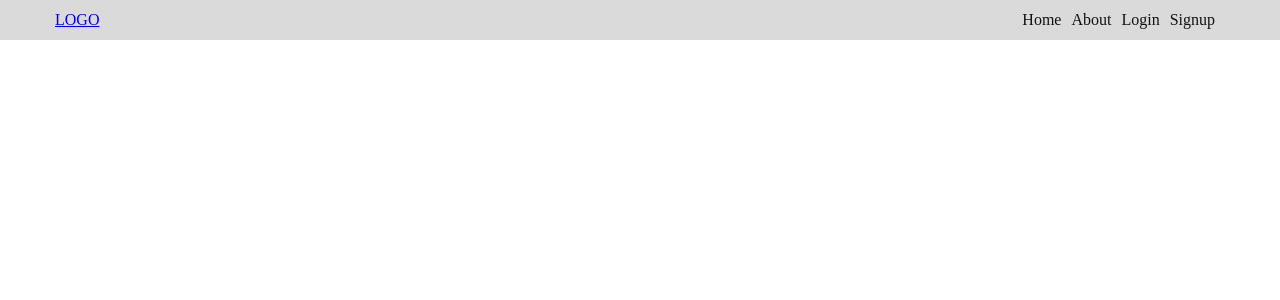
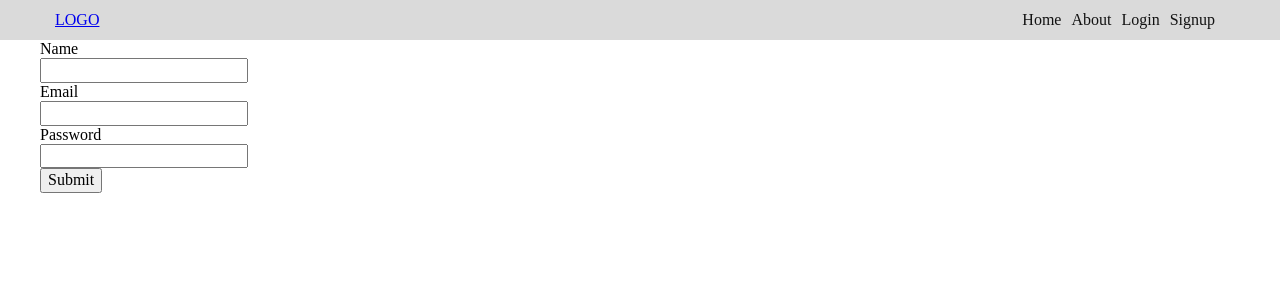
Before and after one commit to binaya-khadka/pet-adoption, a React (Vite) app in the folder client/: page /signup in a window 1280 px wide. Shown: the top 300 px of the page. Built offline with nearby package versions, Linux system fonts and the light colour scheme.

Commit message:
login and signup form created

```diff
--- /dev/null
+++ b/client/src/app/screens/auth/index.ts
@@ -0,0 +1,2 @@
+export { Login } from './login/login'
+export { Signup } from './signup/signup'
--- /dev/null
+++ b/client/src/app/screens/auth/login/login.tsx
@@ -0,0 +1,53 @@
+import { Nav } from "../../../components"
+import { useForm, Controller } from 'react-hook-form'
+import { userValidationSchema } from "../../../../validationSchemas"
+import { z } from 'zod'
+import { zodResolver } from '@hookform/resolvers/zod'
+
+type ILoginDTO = z.infer<typeof userValidationSchema.login>;
+
+export const Login = () => {
+
+  const { control, handleSubmit, formState: { errors } } = useForm<ILoginDTO>({
+    defaultValues: {
+      email: '',
+      password: ''
+    },
+    resolver: zodResolver(userValidationSchema.login)
+  })
+
+  const onSubmit = ({ email, password }: { email: string, password: string }) => {
+    console.log({ email, password })
+  }
+
+  return (
+    <>
+      <Nav />
+      <div style={{ maxWidth: 1200, margin: 'auto' }}>
+        <form onSubmit={handleSubmit(onSubmit)}>
+          <div>
+            <div>Email</div>
+            <Controller
+              name="email"
+              control={control}
+              render={({ field }) => <input {...field} />}
+            />
+            <div style={{ color: 'tomato' }}>{errors?.email?.message}</div>
+          </div>
+          <div>
+            <div>Password</div>
+            <Controller
+              name="password"
+              control={control}
+              render={({ field }) => <input type="password" {...field} />}
+            />
+            <div style={{ color: 'tomato' }}>{errors?.password?.message}</div>
+          </div>
+          <div>
+            <input type="submit" value="Submit" />
+          </div>
+        </form>
+      </div>
+    </>
+  )
+}
--- /dev/null
+++ b/client/src/app/screens/auth/signup/signup.tsx
@@ -0,0 +1,67 @@
+import * as z from 'zod'
+import { Nav } from "../../../components"
+import { useForm, Controller } from 'react-hook-form'
+import { zodResolver } from '@hookform/resolvers/zod'
+import { userValidationSchema } from '../../../../validationSchemas'
+
+type ISignupDTO = z.infer<typeof userValidationSchema.signup>;
+
+export const Signup = () => {
+
+  const { control, handleSubmit, formState: { errors } } = useForm<ISignupDTO>({
+    defaultValues: {
+      email: '',
+      password: ''
+    },
+    resolver: zodResolver(userValidationSchema.signup)
+  })
+
+  const onSubmit = ({ name, email, password }: { name: string, email: string, password: string }) => {
+    console.log({
+      name,
+      email,
+      password
+    })
+  }
+
+  return (
+    <>
+      <Nav />
+      <div style={{ maxWidth: 1200, margin: 'auto' }}>
+        <form onSubmit={handleSubmit(onSubmit)}>
+          <div>
+            <div>Name</div>
+            <Controller
+              name="name"
+              control={control}
+              defaultValue=""
+              render={({ field }) => <input {...field} />}
+            />
+            <div style={{color: 'tomato'}}>{errors?.name?.message}</div>
+          </div>
+          <div>
+            <div>Email</div>
+            <Controller
+              name="email"
+              control={control}
+              render={({ field }) => <input {...field} />}
+            />
+            <div style={{color: 'tomato'}}>{errors?.email?.message}</div>
+          </div>
+          <div>
+            <div>Password</div>
+            <Controller
+              name="password"
+              control={control}
+              render={({ field }) => <input type="password" {...field} />}
+            />
+            <div style={{color: 'tomato'}}>{errors?.password?.message}</div>
+          </div>
+          <div>
+            <input type="submit" value="Submit" />
+          </div>
+        </form>
+      </div>
+    </>
+  )
+}
--- a/client/src/app/screens/index.ts
+++ b/client/src/app/screens/index.ts
@@ -1 +1,2 @@
 export { Home } from './home/home'
+export * from './auth'
--- a/client/src/main.tsx
+++ b/client/src/main.tsx
@@ -1,15 +1,34 @@
-import React from 'react'
+import './index.css'
 import ReactDOM from 'react-dom/client'
-import './index.css'
-import { Home } from './app/screens'
+import { Home, Signup, Login } from './app/screens'
+import { QueryClientProvider, QueryClient } from 'react-query'
 
-import { QueryClientProvider, QueryClient } from 'react-query'
+
+import {
+  createBrowserRouter,
+  RouterProvider,
+} from 'react-router-dom'
+
+const router = createBrowserRouter([
+  {
+    path: '/',
+    element: <Home />
+  },
+  {
+    path: '/signup',
+    element: <Signup />
+  },
+  {
+    path: '/login',
+    element: <Login />
+  }
+])
 
 
 const queryClient = new QueryClient();
 
 ReactDOM.createRoot(document.getElementById('root')!).render(
   <QueryClientProvider client={queryClient}>
-    <Home />
+    <RouterProvider router={router} />
   </QueryClientProvider>
 )
--- /dev/null
+++ b/client/src/validationSchemas/index.ts
@@ -0,0 +1 @@
+export * as userValidationSchema from './user'
--- /dev/null
+++ b/client/src/validationSchemas/user.ts
@@ -0,0 +1,15 @@
+import { z } from 'zod'
+
+const login = z.object({
+  email: z.string().email({ message: 'Invalid email' }).min(3, 'Invalid Email').max(250, 'Invalid Email'),
+  password: z.string().min(8, 'Password should be at least 8 characters long')
+})
+
+
+const signup = z.object({
+  name: z.string().min(3, "Name should be at least 3 characters long").max(20, "Name shouldn't exceed 20 characters"),
+  email: z.string().email({ message: 'Invalid email' }).min(3, 'Invalid Email').max(250, 'Invalid Email'),
+  password: z.string().min(8, 'Password should be at least 8 characters long')
+})
+
+export { login, signup }
```
Also changed, not shown: client/package.json (+9 -1 lines), 1 other file (tests, documents, lock files or other folders).
